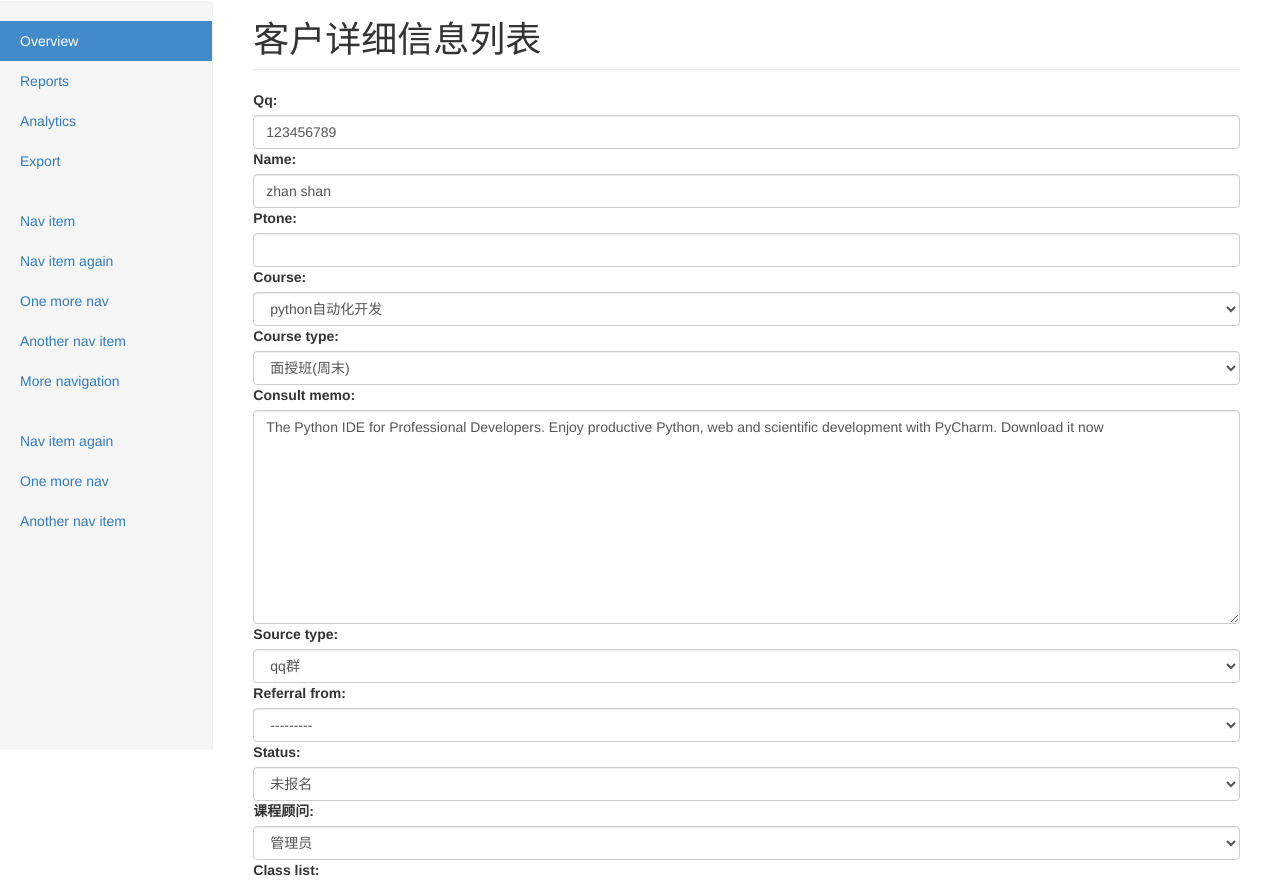
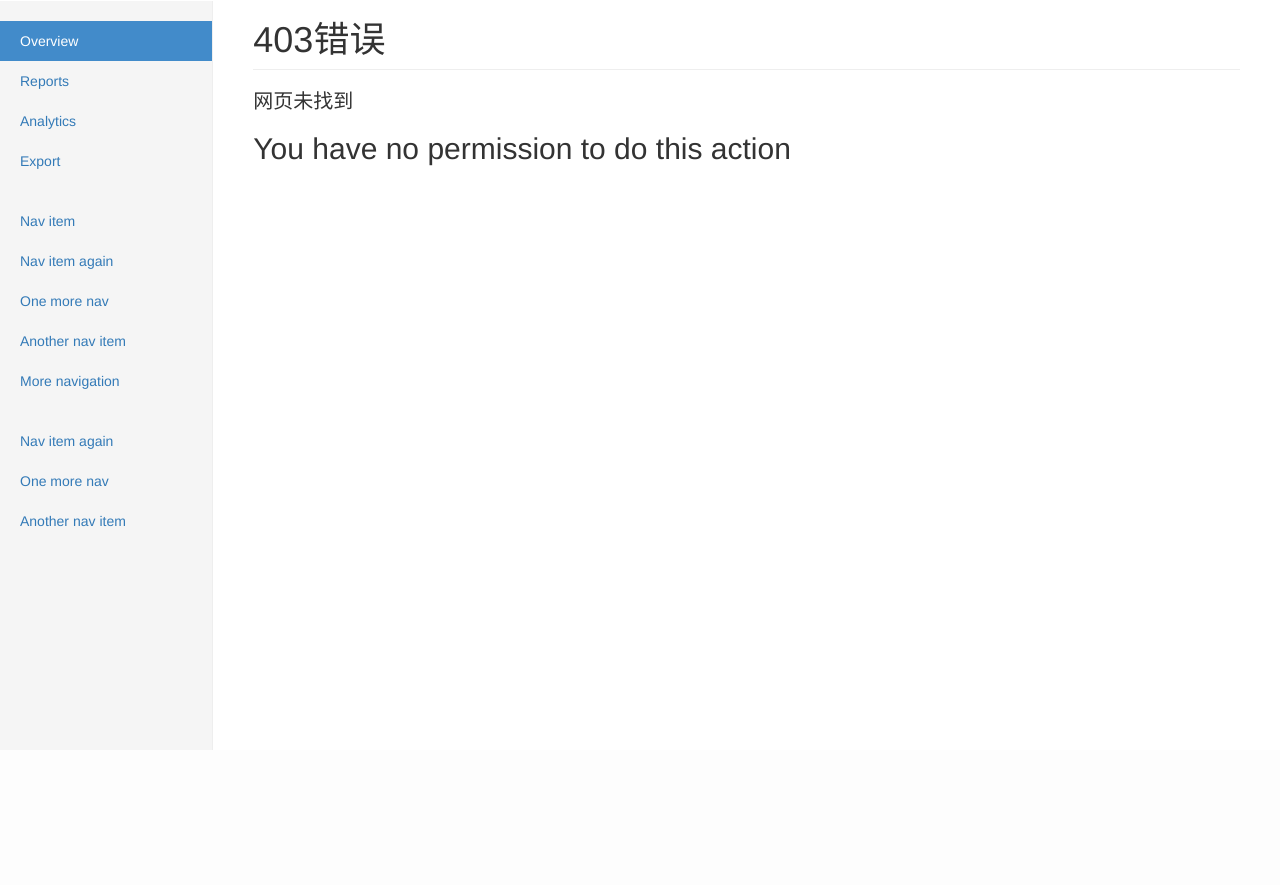
Before and after one commit to github3823/LearnDjango, a Django app: page /crm/customers/1/ in a window 1280 px wide. Shown: the part 50-935 px from the top of the page. After the commit the page ends 800 px from the top, so only its background shows below. Run offline with Django 3.2, Linux system fonts and the light colour scheme; data comes from the database, SQL or seed files in the repository; data that the repository does not hold is empty; some libraries are stand-ins or nearby versions.

Commit message:
第5次上传

```diff
--- a/MyApp/stu_crm/models.py
+++ b/MyApp/stu_crm/models.py
@@ -21,10 +21,15 @@ class UserProfile(models.Model):#创建用户表
     school = models.ForeignKey('School')#关联School表
     def __str__(self):
         return self.name  # 反射字段名
+    class Meta:
+        permissions = (('view_customer_list',"可以查看客户列表"),
+                       ('view_customer_info', "可以查看客户详情"),
+                       ('edit_own_customer_info', "可以修改自己客户信息"),
+                       )
 class Customer(models.Model):#创建客户表
     qq = models.CharField(max_length=64,unique=True)
     name = models.CharField(max_length=32,blank=True,null=True)#客户资询字段名字不是必要的
-    ptone = models.BigIntegerField(blank=True,null=True)#电话，长整数
+    phone = models.BigIntegerField(blank=True,null=True)#电话，长整数
     course = models.ForeignKey('Course')#要咨询的课程，关联课程表
 
     course_type = models.CharField(max_length=64,choices=course_type_choices,default='offline_weekend')#要以什么形式上课
--- /dev/null
+++ b/MyApp/stu_crm/permissions.py
@@ -0,0 +1,69 @@
+from django.core.urlresolvers import  resolve#可以返回url别名
+from django.shortcuts import render
+perm_dic = {#定义权限         来自url别名     动作   参数
+    'view_customer_list': ['customer_list','GET',[]],#查看列表
+    'view_customer_info': ['customer_detail','GET',[]],#可查看列表内详情
+    'edit_own_customer_info': ['customer_detail','POST',['qq','name']],#可以修改列表
+}
+
+def perm_check(*args,**kwargs):
+    request = args[0]
+    url_resovle_obj = resolve(request.path_info)
+    current_url_namespace = url_resovle_obj.url_name#可以返回url别名
+    #app_name = url_resovle_obj.app_name #use this name later
+    print("url namespace:",current_url_namespace)
+    matched_flag = False # find matched perm item
+    matched_perm_key = None
+    if current_url_namespace is not None:#if didn't set the url namespace, permission doesn't work
+        print("find perm...")
+        for perm_key in perm_dic:
+            perm_val = perm_dic[perm_key]
+            if len(perm_val) == 3:#otherwise invalid perm data format
+                url_namespace,request_method,request_args = perm_val
+                print(url_namespace,current_url_namespace)
+                if url_namespace == current_url_namespace: #matched the url
+                    if request.method == request_method:#matched request method
+                        if not request_args:#if empty , pass
+                            matched_flag = True
+                            matched_perm_key = perm_key
+                            print('mtched...')
+                            break #no need looking for  other perms
+                        else:
+                            for request_arg in request_args: #might has many args
+                                request_method_func = getattr(request,request_method) #get or post mostly
+                                #print("----->>>",request_method_func.get(request_arg))
+                                if request_method_func.get(request_arg) is not None:
+                                    matched_flag = True # the arg in set in perm item must be provided in request data
+                                else:
+                                    matched_flag = False
+                                    print("request arg [%s] not matched" % request_arg)
+                                    break #no need go further
+                            if matched_flag == True: # means passed permission check ,no need check others
+                                print("--passed permission check--")
+                                matched_perm_key = perm_key
+                                break
+
+    else:#permission doesn't work
+        return True
+
+    if matched_flag == True:
+        #pass permission check
+        perm_str = "stu_crm.%s" %(matched_perm_key)
+        if request.user.has_perm(perm_str):
+            print("\033[42;1m--------passed permission check----\033[0m")
+            return True
+        else:
+            print("\033[41;1m ----- no permission ----\033[0m")
+            print(request.user,perm_str)
+            return False
+    else:
+        print("\033[41;1m ----- no matched permission  ----\033[0m")
+
+
+def check_permission(func):#装饰器
+    def wrapper(*args,**kwargs):
+        print('--start check perm--')
+        if perm_check(*args, **kwargs) is not True:
+            return render(args[0],'stu_crm/crm/403.html')
+        return func(*args,**kwargs)
+    return wrapper
--- a/MyApp/stu_crm/urls.py
+++ b/MyApp/stu_crm/urls.py
@@ -3,6 +3,6 @@ from django.conf.urls import url,include
 from stu_crm import views
 urlpatterns = [
     url(r'^$',views.dashboard),
-    url(r'^customers/$',views.customers),
-    url(r'^customers/(\d+)/$',views.customer_detail),
+    url(r'^customers/$',views.customers,name='customer_list'),
+    url(r'^customers/(\d+)/$',views.customer_detail,name="customer_detail"),#可以起别名，前端动态调用，实现耦合<td><a href="{% url 'customer_detail' customer.id %}">{{ customer.id }}</a></td>
 ]
--- a/MyApp/stu_crm/views.py
+++ b/MyApp/stu_crm/views.py
@@ -1,25 +1,40 @@
-from django.shortcuts import render
+from django.shortcuts import render,redirect
 from stu_crm import models
 from django.core.paginator import Paginator,EmptyPage,PageNotAnInteger
 from stu_crm import forms
+from stu_crm.permissions import check_permission
 # Create your views here.
 def dashboard(request):
     return render(request,'stu_crm/crm/dashboard.html')
 
-def customers(request):#前端分页
+@check_permission
+def customers(request):#前端分页,显示列表
     customer_list = models.Customer.objects.all()
     paginator = Paginator(customer_list,5)
     page = request.GET.get('page')
+
     try:
         customer_objs = paginator.page(page)#返回指定页
     except PageNotAnInteger:#如果请求错误返回第一页
         customer_objs = paginator.page(1)#报错返回第一页
     except EmptyPage:#如果请求过界返回最后一页
         customer_objs = paginator.page(paginator.num_pages)
+    return render(request,'stu_crm/crm/customers.html',{'customer_list' : customer_objs})
 
-
-    return render(request,'stu_crm/crm/customers.html',{'customer_list' : customer_objs})
+@check_permission
 def customer_detail(request,customer_id):
     customer_obj= models.Customer.objects.get(id=customer_id)
-    form = forms.CustomerModelForm(instance=customer_obj)#传入已有数据
+    if request.method == "POST":
+        form = forms.CustomerModelForm(request.POST,instance=customer_obj)#告诉新录入的修改谁
+        #print(request.POST)
+        if form.is_valid():#判断值是否有效
+            form.save()#有效就保存
+            print('url:',request.path)
+            base_url = "/".join(request.path.split("/")[:-2])#动态返回列表页
+            print("url:",base_url)
+
+            return redirect(base_url)#保存成功后返回列表页
+    else:
+        form = forms.CustomerModelForm(instance=customer_obj)#传入已有数据
+
     return  render(request,'stu_crm/crm/customer_detail.html',{'customer_form':form})
--- /dev/null
+++ b/MyApp/templates/stu_crm/crm/403.html
@@ -0,0 +1,11 @@
+{% extends '../base.html' %}
+
+{% block page-header %}
+403错误
+
+{% endblock %}
+
+{% block page-content %}
+<h1 style="font-size:20px">网页未找到</h1>
+<h2>You have no permission to do this action</h2>
+{% endblock %}
--- a/MyApp/templates/stu_crm/crm/customer_detail.html
+++ b/MyApp/templates/stu_crm/crm/customer_detail.html
@@ -6,6 +6,33 @@
 {% endblock %}
 
 {% block page-content %}
+    <form method="post" class="form-horizontal">{% csrf_token %}
+        {% for field in customer_form %}
+            <div class="form-group">
+            {% if field.field.required %}
+                <label  class="col-sm-2 control-label">*{{ field.label }}</label>
+            {% else %}
+                <label  style="font-weight: normal" class="col-sm-2 control-label">{{ field.label }}</label>
+            {% endif %}
 
-    {{ customer_form }}
+                <div class="col-sm-9">
+                    {{ field }}
+                    {% if field.errors %}
+                        <ul>
+                            {% for error in field.errors %}
+                                <li style="color: red">{{ error }}</li>
+                            {% endfor %}
+                        </ul>
+                    {% endif %}
+                </div>
+
+            </div>
+
+        {% endfor %}
+        <div class="col-sm-11">
+            <input class="btn btn-success pull-right" type="submit" value="Save">
+        </div>
+
+    </form>
+
 {% endblock %}
--- a/MyApp/templates/stu_crm/crm/customers.html
+++ b/MyApp/templates/stu_crm/crm/customers.html
@@ -25,7 +25,7 @@
         <tbody>
             {%  for customer in customer_list %}
                 <tr>
-                    <td><a href="/crm/customers/{{ customer.id }}">{{ customer.id }}</a></td>
+                    <td><a href="{% url 'customer_detail' customer.id %}">{{ customer.id }}</a></td>
                     <td>{{ customer.qq }}</td>
                     <td>{{ customer.name }}</td>
                     <td>{{ customer.source }}</td>
```
Also changed, not shown: MyApp/db.sqlite3, MyApp/stu_crm/migrations/0002_auto_20171017_0634.py (added), MyApp/stu_crm/migrations/0003_auto_20171017_0635.py (added), MyApp/stu_crm/migrations/0004_auto_20171018_1445.py (added).
